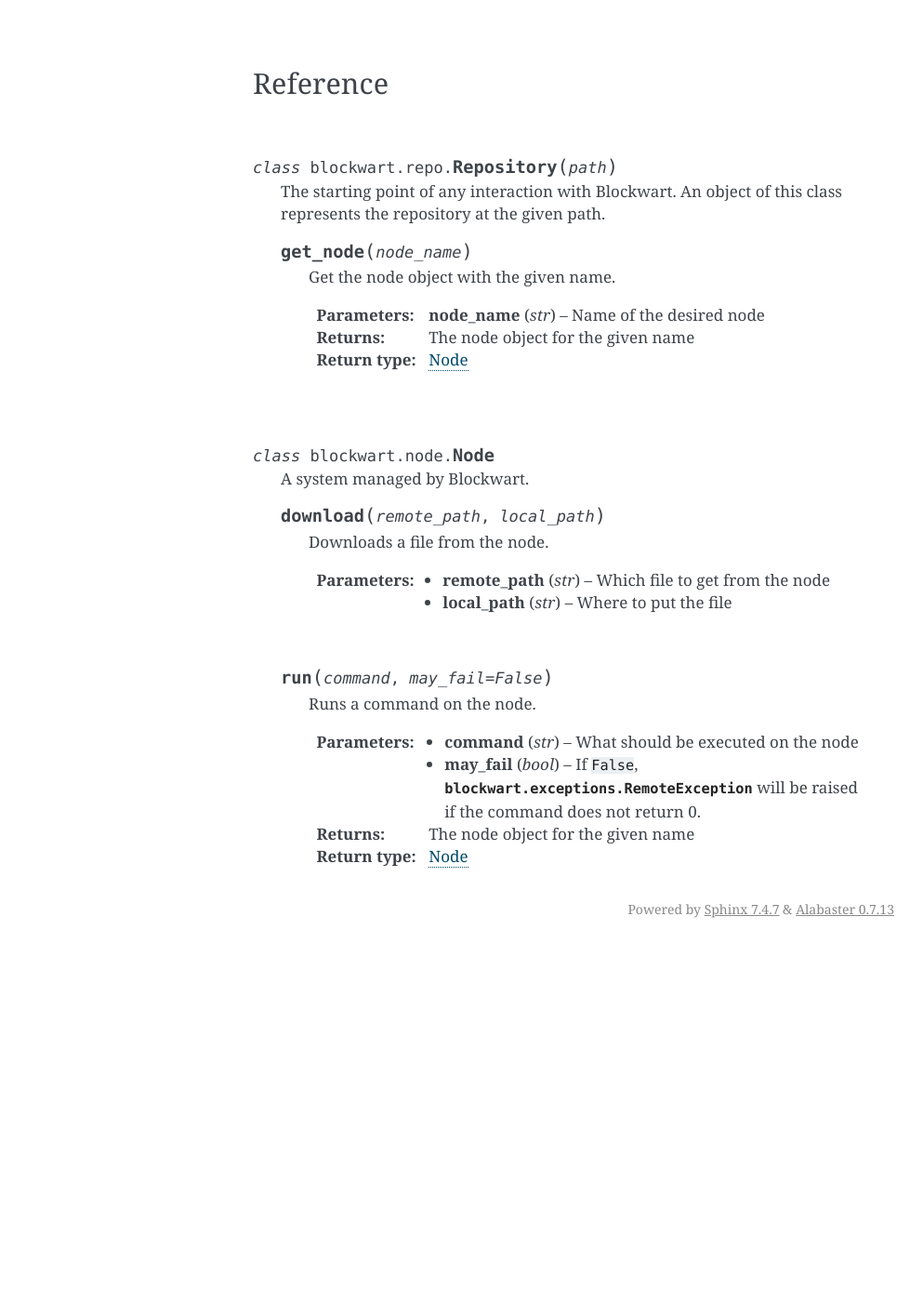
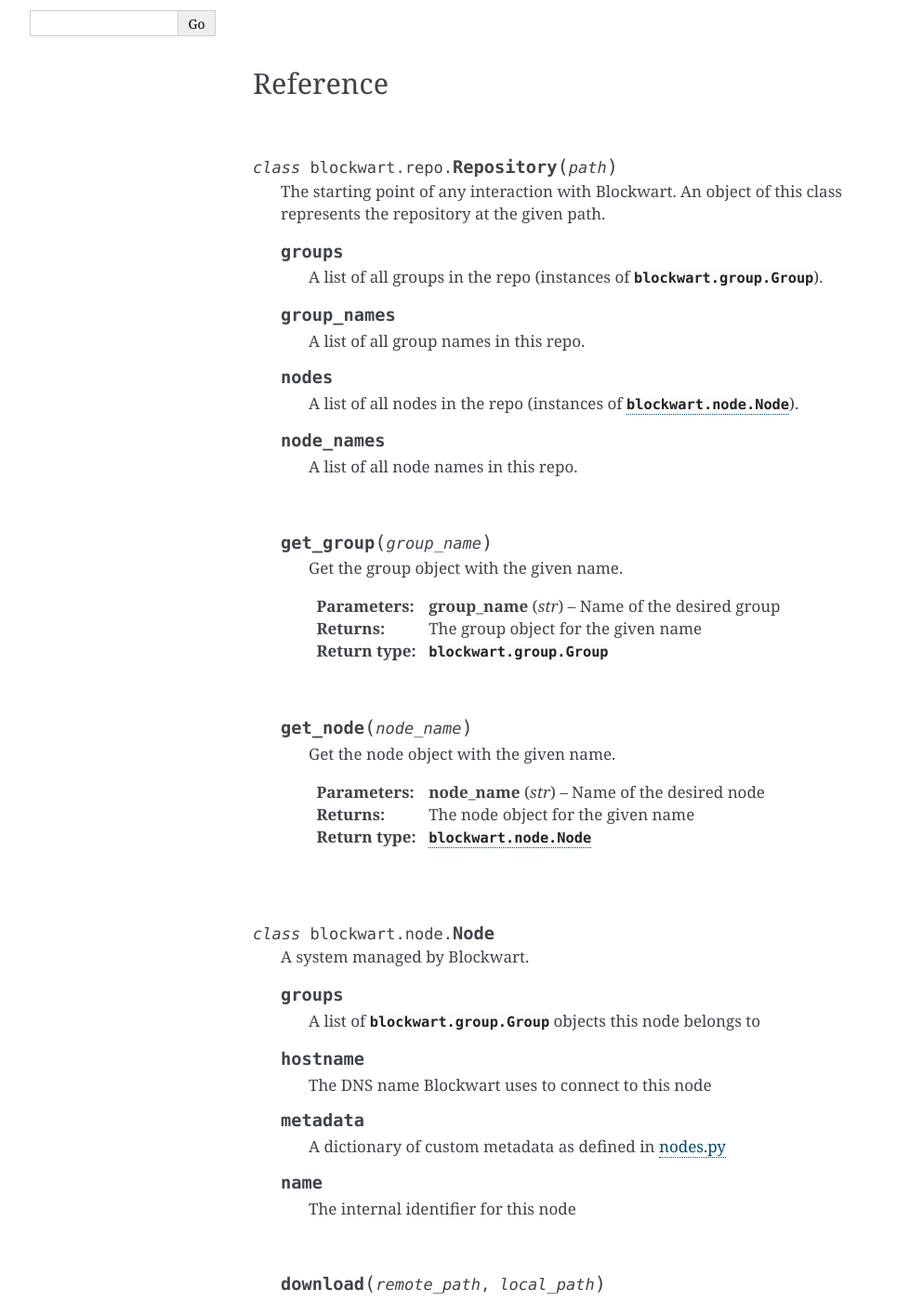
Before and after one commit to bundlewrap/bundlewrap, a Sphinx documentation site: the page built from doc/api.rst, in a window 1280 px wide and 1400 px high, scrolled down 530 px. Shown: the whole window at 93% size, without its empty margins (148-1141 px from the left). Built offline with Sphinx 7.4.7, drawn with Linux system fonts in a browser that asks for light colours; before the commit the page ends 1547 px from its top, so only the background shows below that; some of the changed text lies outside the part shown.

Commit message:
complete basic repo/node API doc

```diff
--- a/doc/api.rst
+++ b/doc/api.rst
@@ -38,13 +38,41 @@
 
 	The starting point of any interaction with Blockwart. An object of this class represents the repository at the given path.
 
+	.. py:attribute:: groups
+
+		A list of all groups in the repo (instances of :py:class:`blockwart.group.Group`).
+
+	.. py:attribute:: group_names
+
+		A list of all group names in this repo.
+
+	.. py:attribute:: nodes
+
+		A list of all nodes in the repo (instances of :py:class:`blockwart.node.Node`).
+
+	.. py:attribute:: node_names
+
+		A list of all node names in this repo.
+
+	|
+
+	.. py:method:: get_group(group_name)
+
+		Get the group object with the given name.
+
+		:param str group_name: Name of the desired group
+		:return: The group object for the given name
+		:rtype: :py:class:`blockwart.group.Group`
+
+	|
+
 	.. py:method:: get_node(node_name)
 
 		Get the node object with the given name.
 
 		:param str node_name: Name of the desired node
 		:return: The node object for the given name
-		:rtype: Node
+		:rtype: :py:class:`blockwart.node.Node`
 
 
 |
@@ -55,6 +83,24 @@
 .. py:class:: Node()
 
 	A system managed by Blockwart.
+
+	.. py:attribute:: groups
+
+		A list of :py:class:`blockwart.group.Group` objects this node belongs to
+
+	.. py:attribute:: hostname
+
+		The DNS name Blockwart uses to connect to this node
+
+	.. py:attribute:: metadata
+
+		A dictionary of custom metadata as defined in :doc:`nodes.py <nodes.py>`
+
+	.. py:attribute:: name
+
+		The internal identifier for this node
+
+	|
 
 	.. py:method:: download(remote_path, local_path)
 
@@ -71,5 +117,19 @@
 
 		:param str command: What should be executed on the node
 		:param bool may_fail: If ``False``, :py:exc:`blockwart.exceptions.RemoteException` will be raised if the command does not return 0.
-		:return: The node object for the given name
-		:rtype: Node
+		:return: An object that holds the return code as well as captured stdout and stderr.
+		:rtype: :py:class:`blockwart.operations.RunResult`
+
+	|
+
+	.. py:method:: upload(local_path, remote_path, mode=None, owner="", group="")
+
+		Uploads a file to the node.
+
+		:param str local_path: Which file to upload
+		:param str remote_path: Where to put the file on the target node
+		:param str mode: File mode, e.g. "0644"
+		:param str owner: Username of the file owner
+		:param str group: Group name of the file group
+
+	|
```
